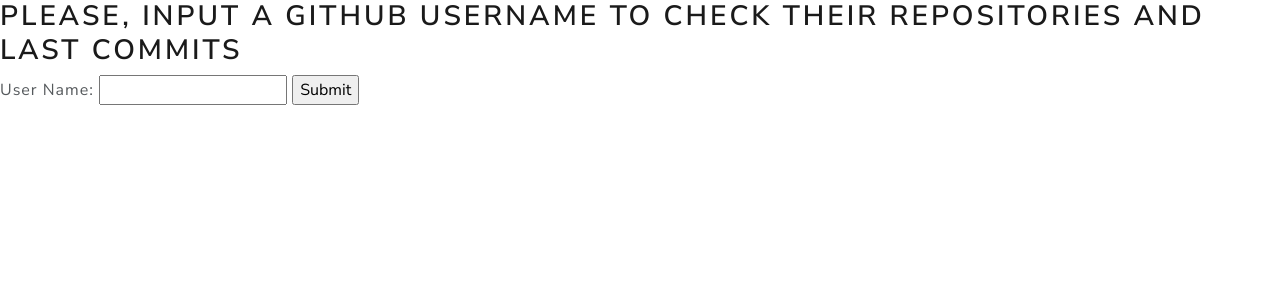
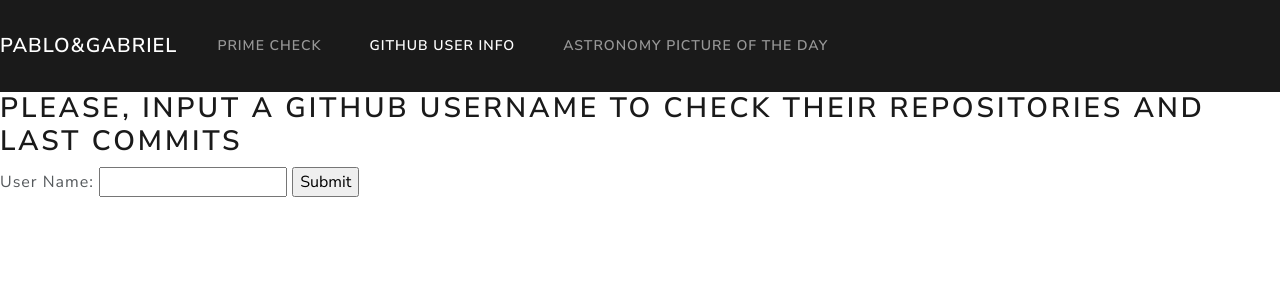
Before and after one commit to PDA44719/flask_application, a Flask app: page /github_check in a window 1280 px wide. Shown: the top 300 px of the page. Run offline with Flask 3, Linux system fonts and the light colour scheme; some libraries are stand-ins or nearby versions.

Commit message:
More changes to the front-end (bootstrap used).

```diff
--- a/api/templates/github.html
+++ b/api/templates/github.html
@@ -1,8 +1,10 @@
+{% from "navbar.html" import create_navbar with context %}
 <html>
 	<head>
 		<link rel="stylesheet" type="text/css" href="{{ url_for('static', filename='css/bootstrap.css') }}">
 	</head>
 	<body>
+		{{create_navbar("github")}}
         <h1>{{username}}, you have the following repositories:</h1>
             <table class="table table-striped table-bordered table-dark">
                 <tr>
--- a/api/templates/github_check_page.html
+++ b/api/templates/github_check_page.html
@@ -1,8 +1,10 @@
+{% from "navbar.html" import create_navbar with context %}
 <html>
 	<head>
 		<link rel="stylesheet" type="text/css" href="{{ url_for('static', filename='css/bootstrap.css') }}">
 	</head>
 	<body>
+		{{create_navbar("github")}}
 		<h2> Please, input a Github username to check their repositories and last commits</h2>
 		<form action="/github" method="post">
 			<label for="textfield">User Name:</label>
--- a/api/templates/navbar.html
+++ b/api/templates/navbar.html
@@ -18,8 +18,8 @@
 						</a>
 					</li>
 					<li class="nav-item">
-						<a class="nav-link {{'active' if location=='github'}}" href="{{ url_for('prime_check')}}">
-							Prime Check
+						<a class="nav-link {{'active' if location=='nasa'}}" href="{{ url_for('prime_check')}}">
+							Astronomy Picture of the Day
 						</a>
 					</li>
 				</ul>
--- a/api/templates/prime_check.html
+++ b/api/templates/prime_check.html
@@ -4,6 +4,7 @@
 		<link rel="stylesheet" type="text/css" href="{{ url_for('static', filename='css/bootstrap.css') }}">
 	</head>
 	<body>
+		{{create_navbar("prime")}}
 		<h1>Results:<h1>
 		<p>Chosen Number: {{ number }}</p>
 		<p>The chosen number is {{"PRIME" if is_prime else "NOT PRIME"}}</p>
--- a/api/templates/prime_page.html
+++ b/api/templates/prime_page.html
@@ -4,6 +4,7 @@
 		<link rel="stylesheet" type="text/css" href="{{ url_for('static', filename='css/bootstrap.css') }}">
 	</head>
 	<body>
+		{{create_navbar("prime")}}
 		<h2>Please, submit a number to check if it is prime</h2>
 		<form action="prime_checked" method="post">
 			<label for="numberfield">Number:</label>
```
